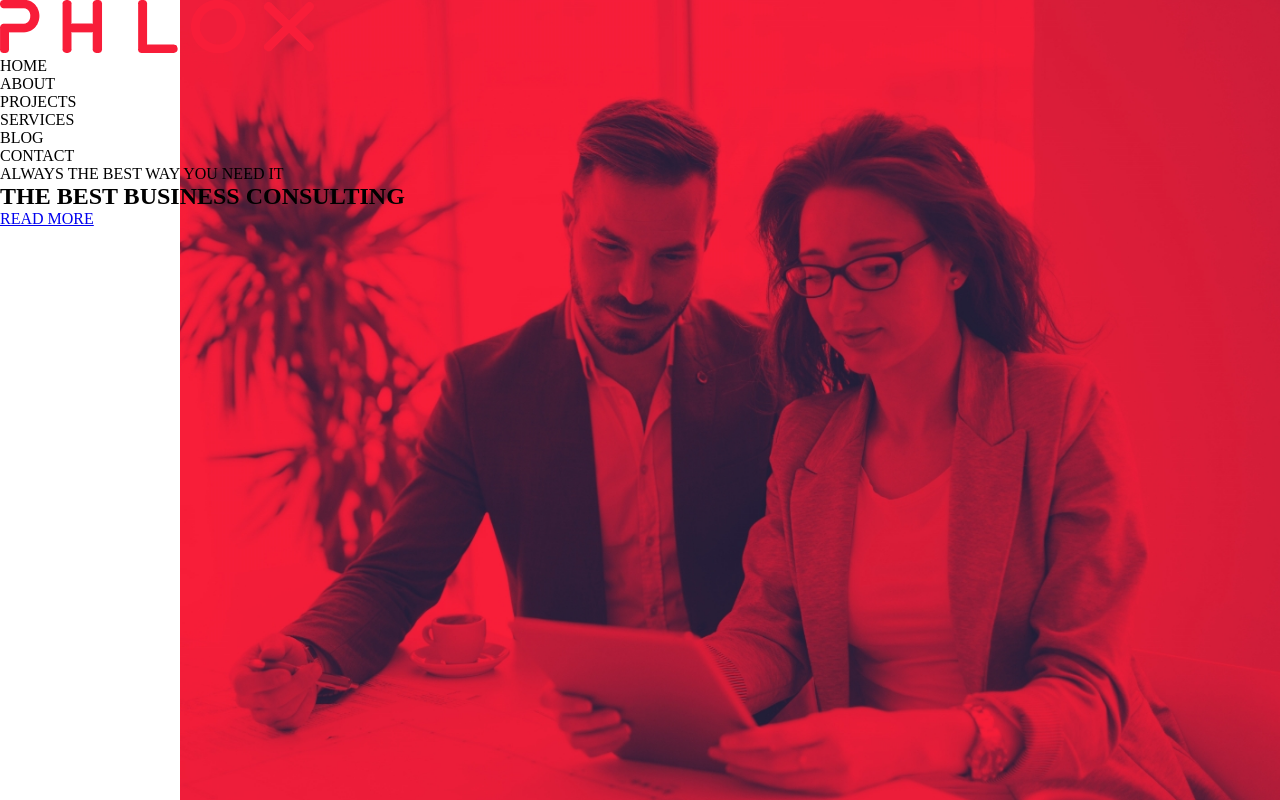
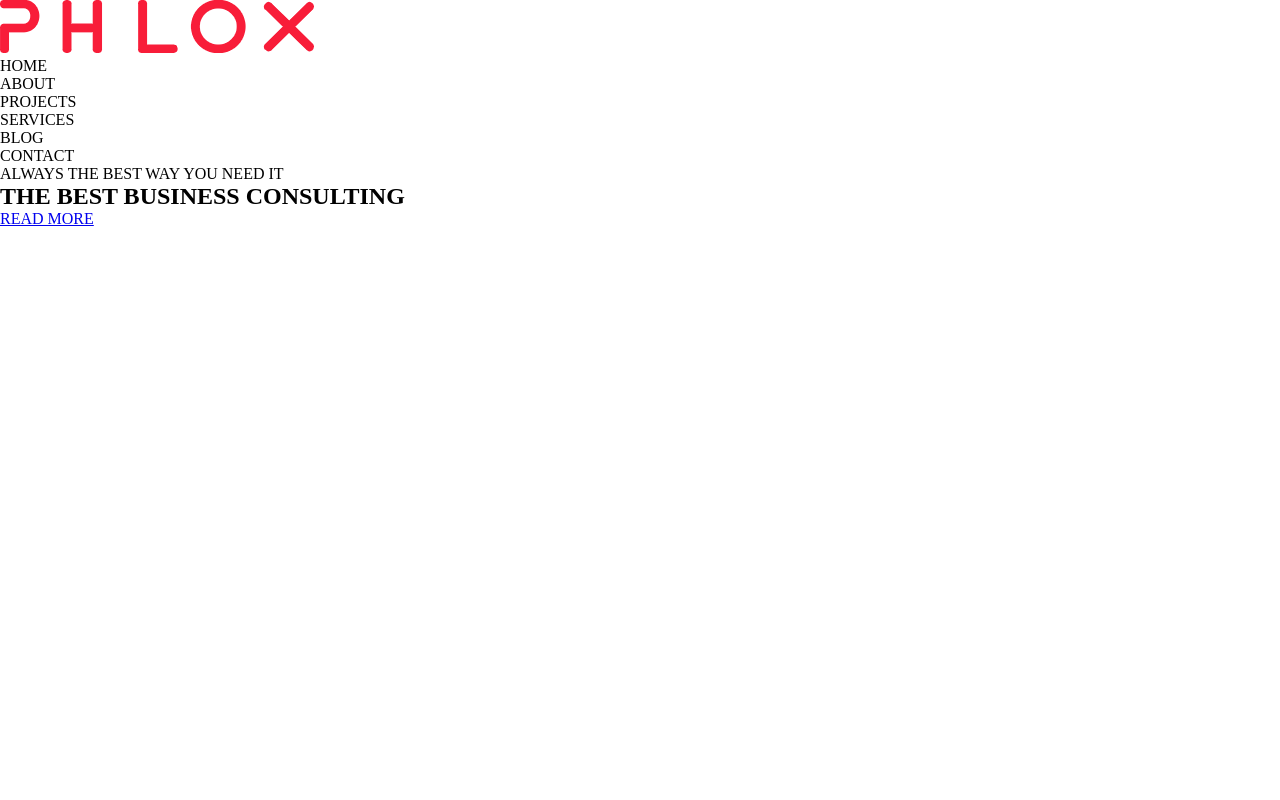
Before and after one commit to guglielmopiasenti/proj-html-vuejs, a Vue app: page / in a window 1280 px wide. Shown: the top 800 px of the page. Built offline with nearby package versions, Linux system fonts and the light colour scheme.

Commit message:
presentation card section

```diff
--- a/src/components/JumbotronHeader.vue
+++ b/src/components/JumbotronHeader.vue
@@ -10,7 +10,6 @@ export default {
         <div>ALWAYS THE BEST WAY YOU NEED IT</div>
         <h1>THE BEST BUSINESS CONSULTING</h1>
         <a href="#" class="btn btn-a">READ MORE</a>
-        <img src="../assets/img/portrait-of-young-architect-woman-on-meeting-KFZCE3A.jpg" alt="">
     </section>
 </template>
 
@@ -18,12 +17,4 @@ export default {
 #jumbotron {
     position: relative;
 }
-
-img {
-    position: absolute;
-    top: -170px;
-    right: 0px;
-    z-index: -1;
-    width: 1100px;
-}
 </style>
```
Also changed, not shown: src/components/PresentationCard.vue (added, +20 -0 lines).
